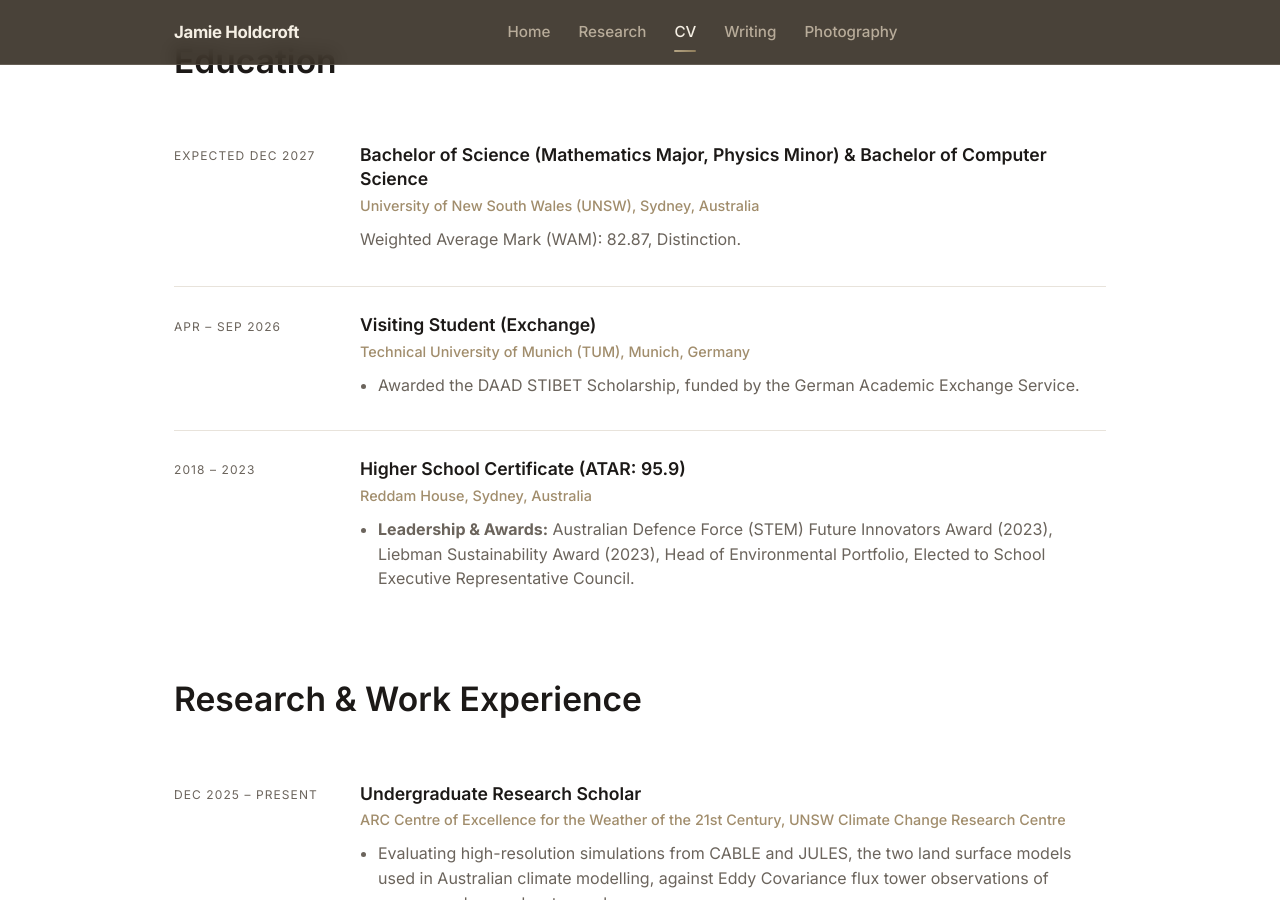
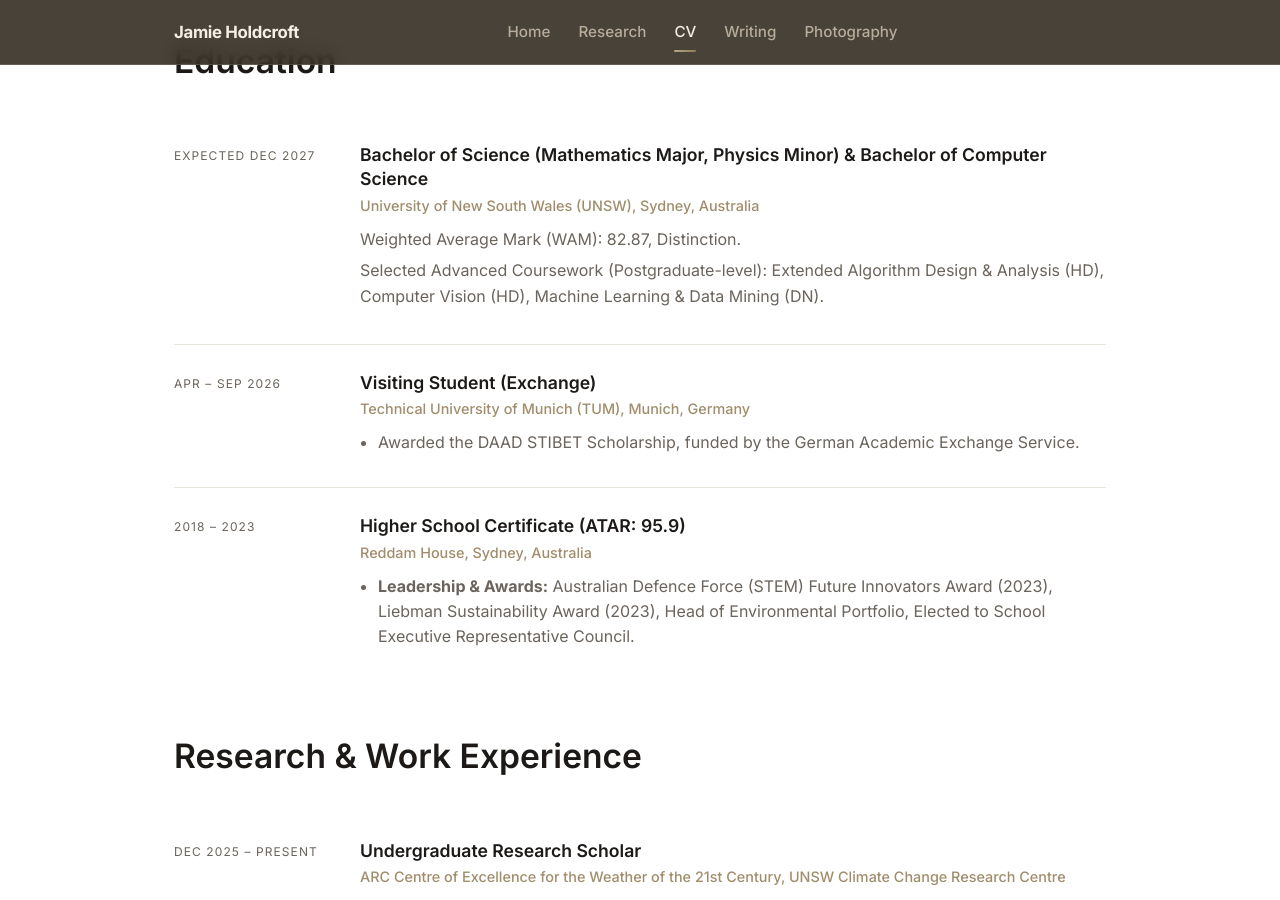
Before and after one commit to JamieHoldcroft/jamieholdcroft.github.io, a Jekyll site: the page built from cv.html, in a window 1280 px wide and 900 px high, scrolled down 424 px. Built offline with Jekyll 4.4.1, drawn with Linux system fonts in a browser that asks for light colours.

Commit message:
Update cv.html

```diff
--- a/cv.html
+++ b/cv.html
@@ -28,6 +28,7 @@
         <h3>Bachelor of Science (Mathematics Major, Physics Minor) &amp; Bachelor of Computer Science</h3>
         <span class="cv-org">University of New South Wales (UNSW), Sydney, Australia</span>
         <p>Weighted Average Mark (WAM): 82.87, Distinction.</p>
+        <p>Selected Advanced Coursework (Postgraduate-level): Extended Algorithm Design & Analysis (HD), Computer Vision (HD), Machine Learning & Data Mining (DN).</p>
         <ul>
         </ul>
       </div>
```
